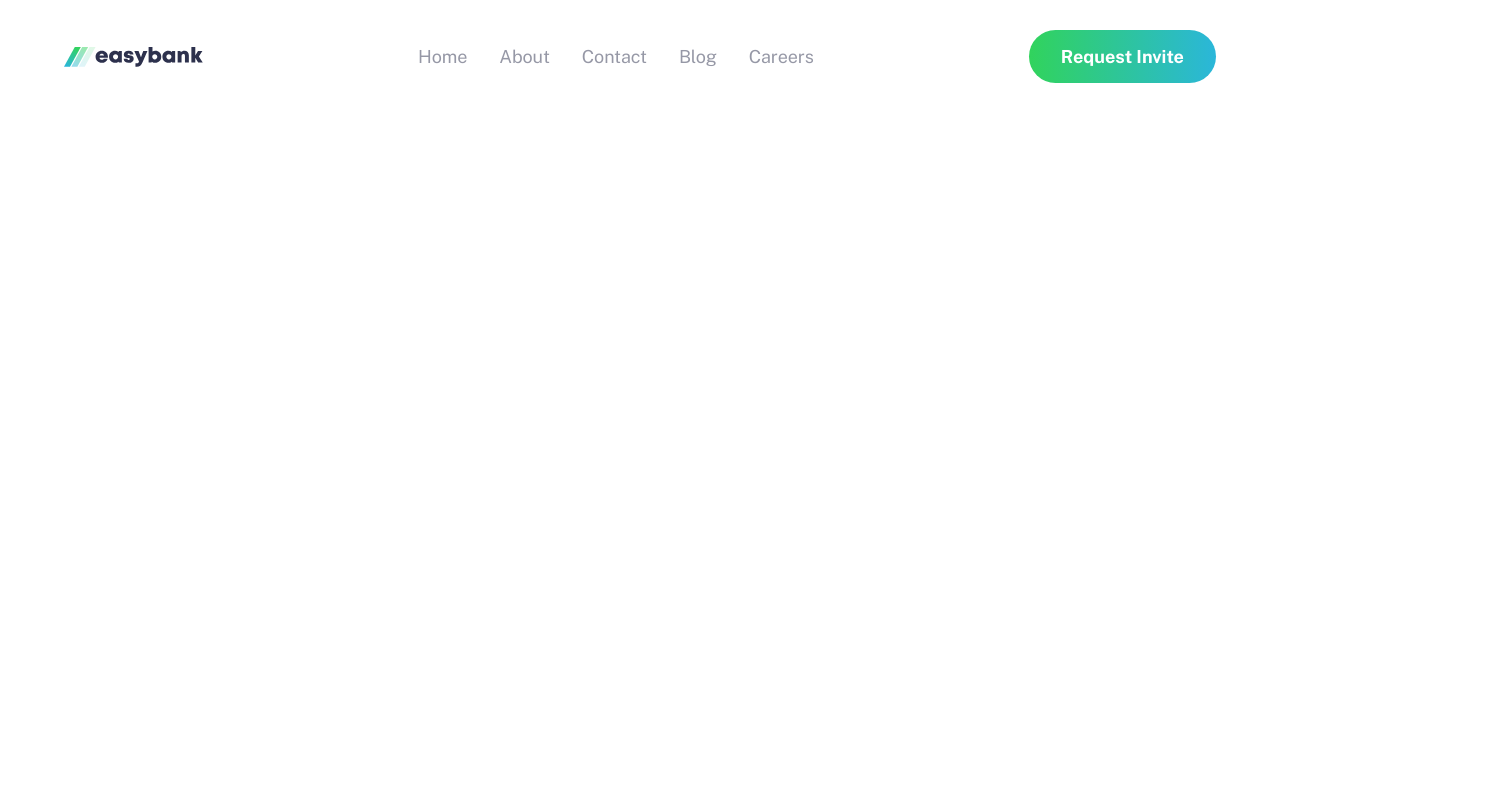
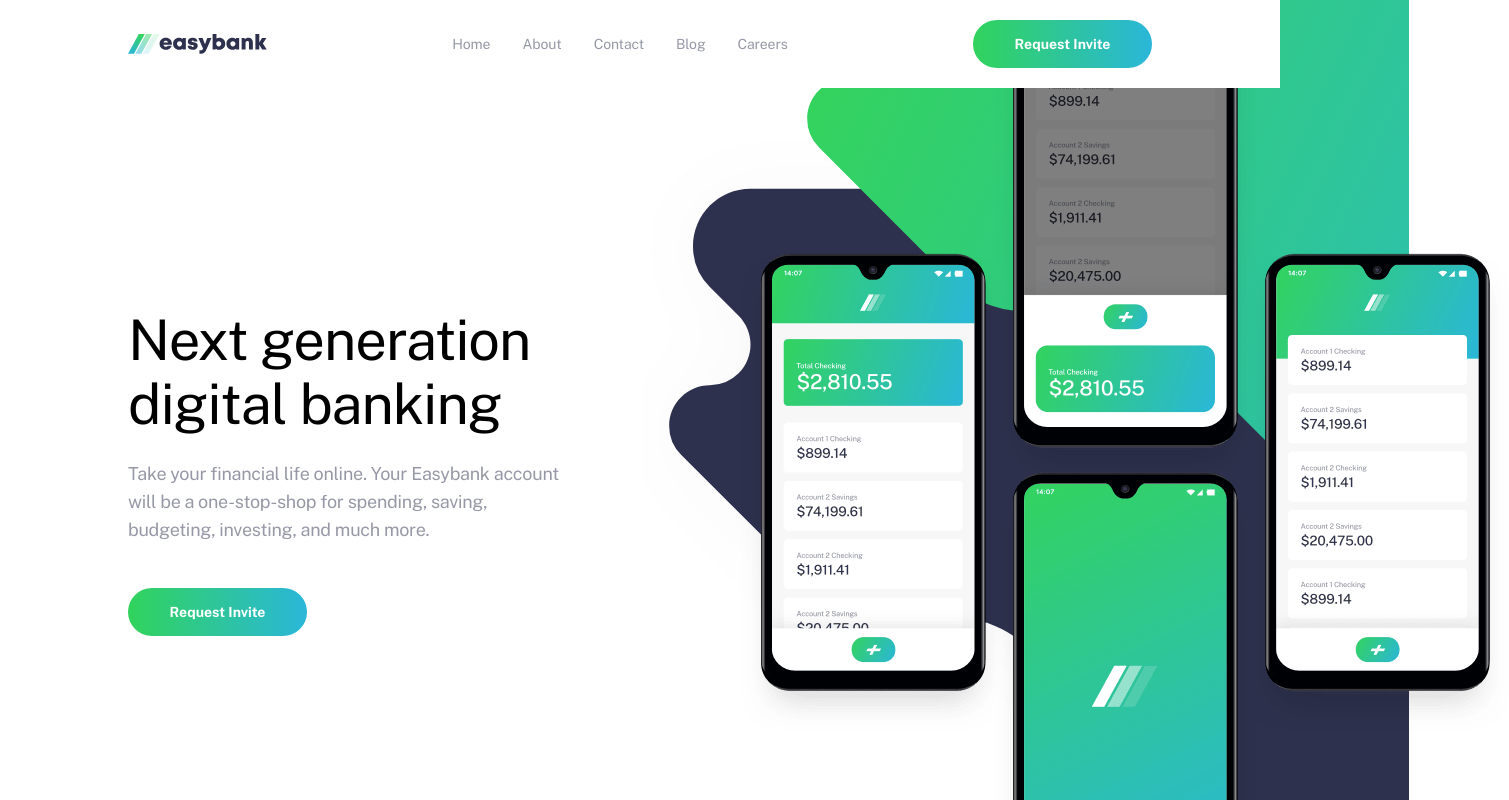
Before and after one commit to FilipKoniuszewski/easybank-landing-page, a React (Create React App) app: page / in a window 1280 px wide. Shown: the top 800 px of the page, 1509 px wide, since content can reach past the window. Built offline with nearby package versions, Linux system fonts and the light colour scheme.

Commit message:
intro section implemented

```diff
--- a/src/Components/Intro.js
+++ b/src/Components/Intro.js
@@ -1,9 +1,27 @@
 import React from 'react';
+import "../Style/Intro.css"
+import mockups from "../Assets/Images/image-mockups.png"
 
 export default function Intro(props) {
     return (
         <section className="intro">
-
+            <div className="intro-text">
+                <h1>
+                    Next generation digital banking
+                </h1>
+                <p>
+                    Take your financial life online.
+                    Your Easybank account will be a
+                    one-stop-shop for spending, saving,
+                    budgeting, investing, and much more.
+                </p>
+                <div className="request-invite">
+                    Request Invite
+                </div>
+            </div>
+            <div className="mockups-container">
+                <img src={mockups} alt="mockups" />
+            </div>
         </section>
     );
 }
--- a/src/Style/Intro.css
+++ b/src/Style/Intro.css
@@ -1,3 +1,44 @@
 .intro {
-    background: var(--neutral-very-light-gray);
+    background: var(--neutral-white);
+    text-align: left;
+    display: flex;
+    align-items: center;
+    padding-left: 10%;
+    justify-content: space-between;
 }
+
+.intro-text {
+    display: flex;
+    flex-direction: column;
+    align-items: start;
+    gap: 1.5rem;
+}
+
+.intro-text > h1 {
+    font-size: 56px;
+    letter-spacing: -1px;
+    line-height: 64px;
+    font-weight: 400;
+    width: 15ch;
+}
+
+.intro-text > .request-invite {
+    margin-top: 20px;
+}
+
+.intro-text > p {
+    line-height: 28px;
+    letter-spacing: -0.28px;
+    color: var(--neutral-grayish-blue);
+    width: 40ch;
+}
+.mockups-container > img {
+    position: relative;
+    top: 10px;
+    left: 100px;
+}
+.mockups-container {
+    background-image: url(../Assets/Images/bg-intro-desktop.svg);
+    background-repeat: no-repeat;
+    background-position: 9% 130%;
+}
--- a/src/Style/Navbar.css
+++ b/src/Style/Navbar.css
@@ -2,7 +2,7 @@
     display: flex;
     justify-content: space-between;
     align-items: center;
-    padding: 30px 5%;
+    padding: 20px 10%;
     position: fixed;
     top: 0; left: 0; right: 0;
     z-index: 1000;
@@ -20,15 +20,17 @@
     gap: 2rem;
     color: var(--neutral-grayish-blue);
     letter-spacing: -0.11px;
+    font-size: 14px;
 }
 
 .request-invite {
-    padding: 1rem 2rem;
+    padding: 1rem 2.6rem;
     border-radius: 1.7rem;
     color: var(--neutral-white);
     background: linear-gradient(to right, var(--primary-lime-green), var(--bright-cyan));
     font-weight: 700;
     transition: 150ms ease-in-out;
+    font-size: 14px;
 }
 
 .request-invite:hover {
```
